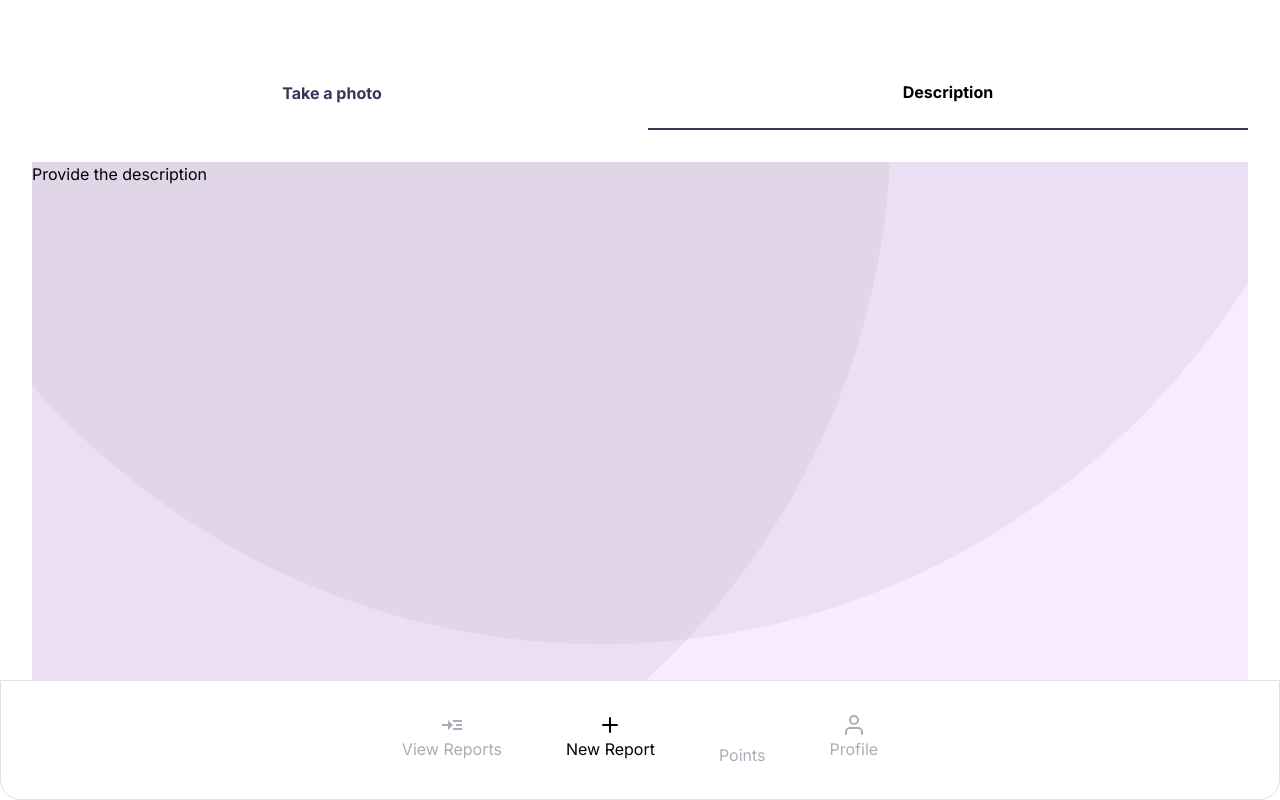
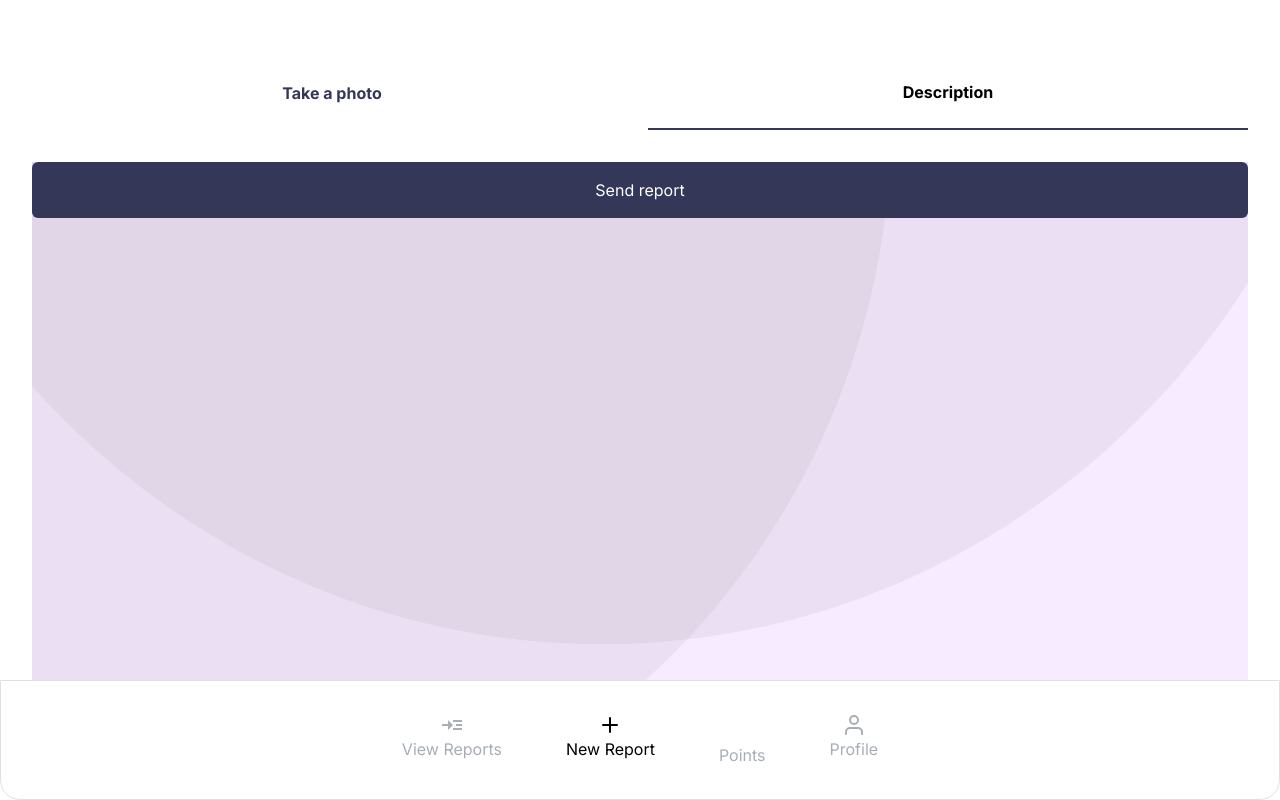
Before and after one commit to Salt-RASOR/clean-relay, a Next.js app: page /report in a window 1280 px wide. Both pictures are taken after a click on the tab "Description". Shown: the top 800 px of the page. Built offline with nearby package versions, Linux system fonts and the light colour scheme; some icons are missing.

Commit message:
feat: implement the Button Component

```diff
--- /dev/null
+++ b/app/components/Button/Button.tsx
@@ -0,0 +1,21 @@
+import React from "react";
+
+type ButtonProps = {
+  buttonText: string;
+  clickHandler: () => void;
+};
+const Button: React.FC<ButtonProps> = ({ buttonText, clickHandler }) => {
+  const handleClick = (event: React.SyntheticEvent) => {
+    event.preventDefault();
+    clickHandler && clickHandler();
+  };
+  return (
+    <button
+      className="p-4 w-full bg-primary_color text-white rounded-md"
+      onClick={handleClick}>
+      {buttonText}
+    </button>
+  );
+};
+
+export default Button;
--- a/app/report/page.tsx
+++ b/app/report/page.tsx
@@ -2,12 +2,16 @@
 import React from "react";
 import { Tab, Tabs, TabList, TabPanel } from "react-tabs";
 import "react-tabs/style/react-tabs.css";
-import Image from "next/image";
-import BG from "../assets/bg.svg";
 import { newReportPageSections } from "../common/contants";
 import FileInput from "../components/FileInput/FileInput";
+import Button from "../components/Button/Button";
 
 const page = () => {
+
+  const sendReport = () => {
+    // ToDo implement sending report
+  }
+
   return (
     <Tabs>
       <TabList className="grid grid-cols-2 gap-4 mb-8 text-primary_color">
@@ -24,7 +28,9 @@ const page = () => {
           <FileInput />
         </TabPanel>
 
-        <TabPanel>Provide the description</TabPanel>
+        <TabPanel>
+          <Button buttonText={"Send report"} clickHandler={sendReport} />
+        </TabPanel>
       </div>
     </Tabs>
   );
```
